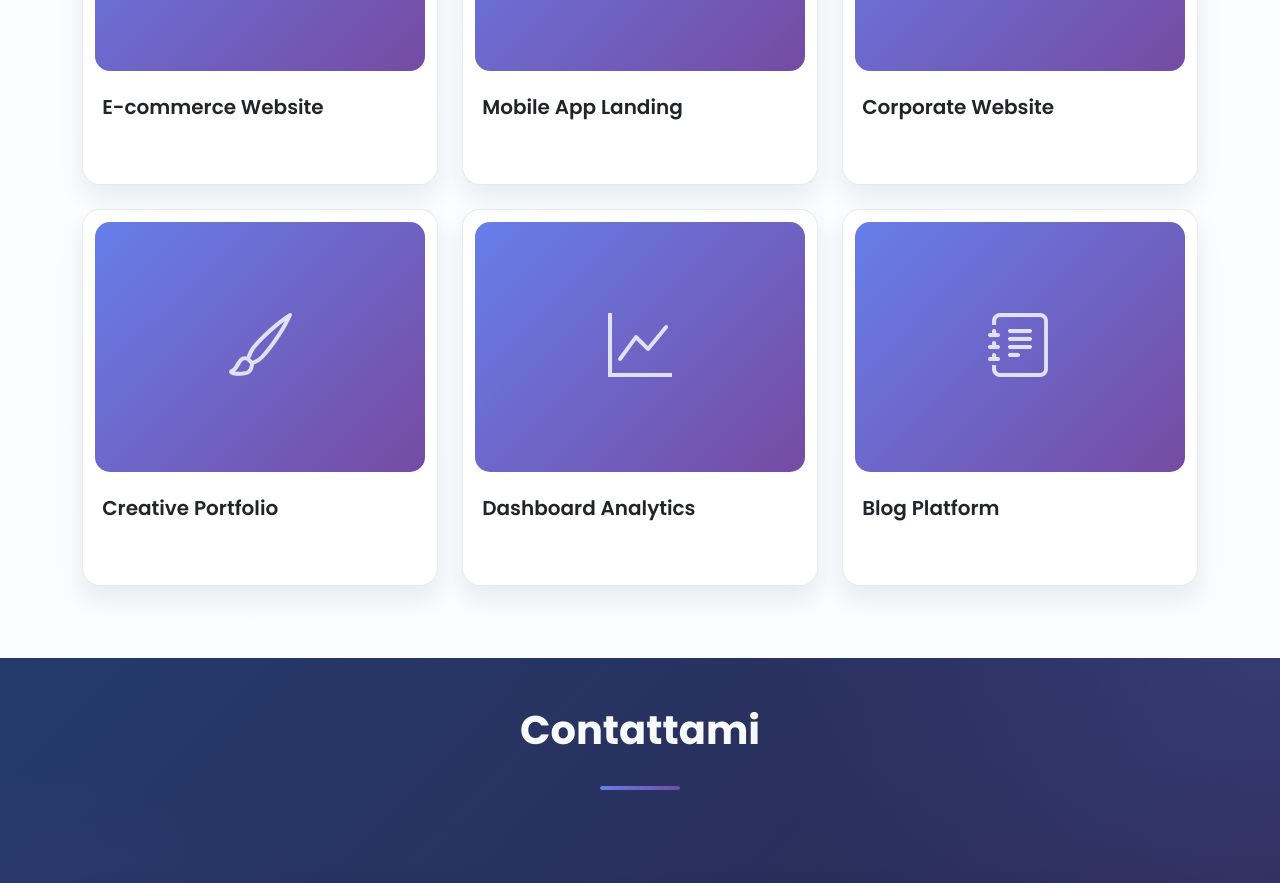
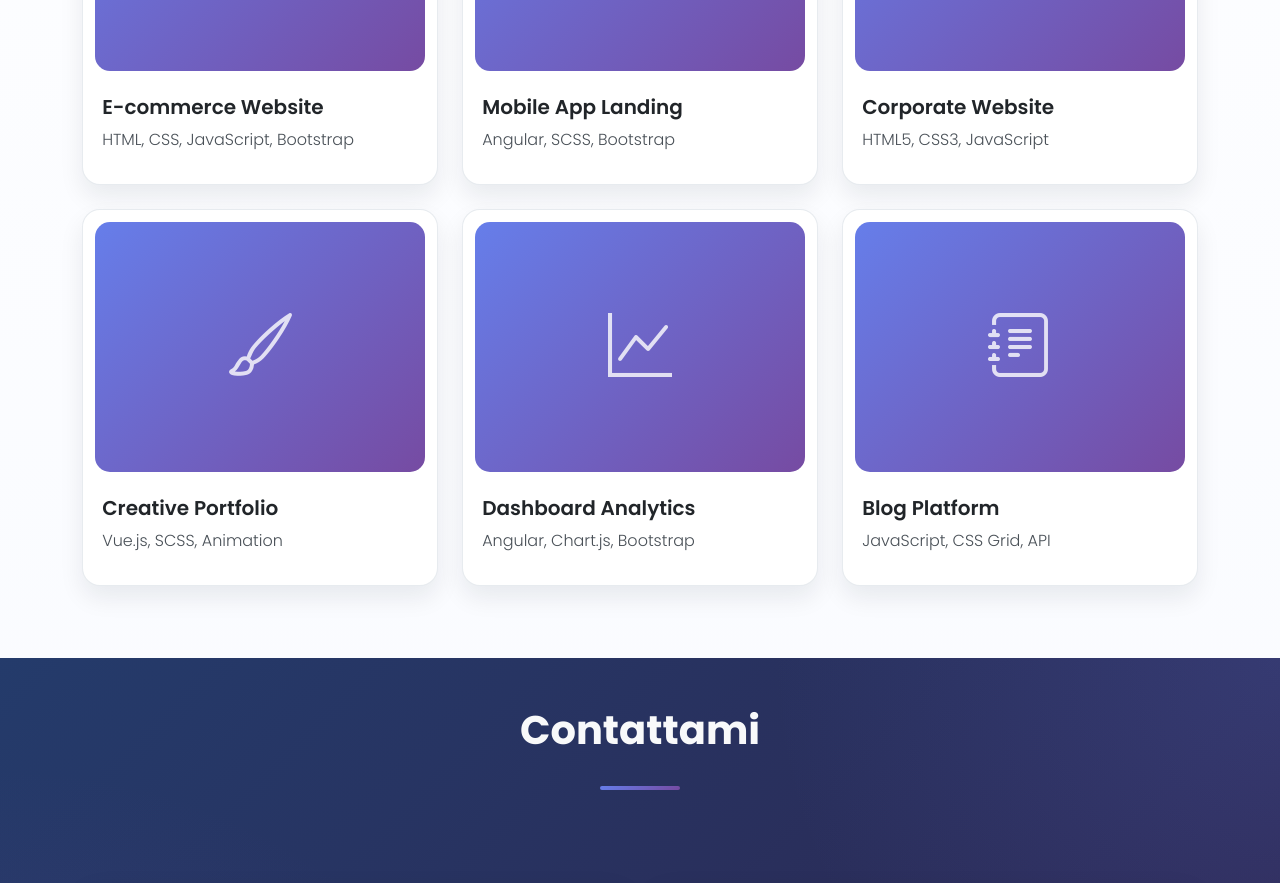
Before and after one commit to Antonella1491/Frontend-developer, a website: page home.html in a window 1280 px wide. Shown: the part 2727-3610 px from the top of the page. Drawn offline with nearby package versions, Linux system fonts and the light colour scheme.

Commit message:
Add files via upload

```diff
--- a/assets/css/style.css
+++ b/assets/css/style.css
@@ -672,7 +672,7 @@ select:focus {
 }
 
 .portfolio-info .text-muted {
-  color: #fff !important;
+  color: #495057 !important;
   font-weight: 300;
 }
 
```
